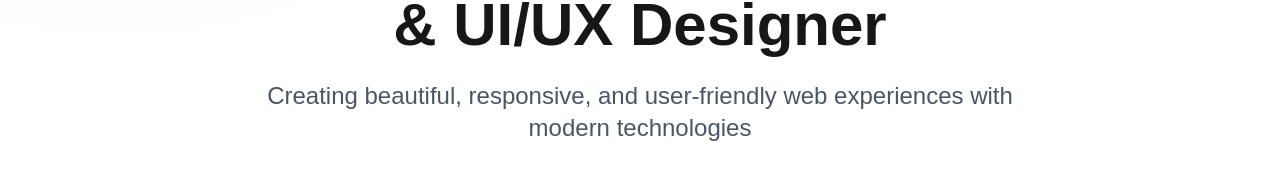
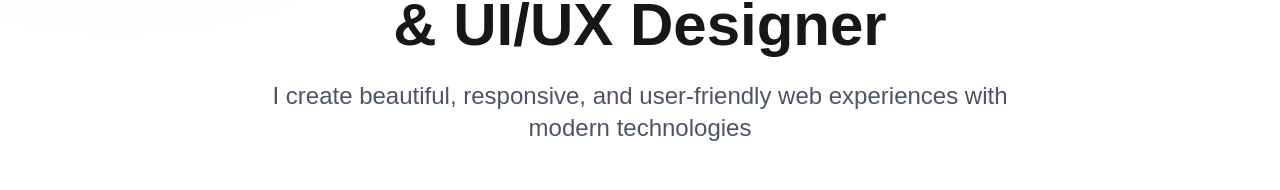
Before and after one commit to adekunleowoseni/my-portfolio, a Next.js app: page / in a window 1280 px wide. Shown: the part 188-378 px from the top of the page. Built offline with nearby package versions, Linux system fonts and the light colour scheme.

Commit message:
Update homepage description for improved clarity and personalization

```diff
--- a/src/app/page.tsx
+++ b/src/app/page.tsx
@@ -81,7 +81,7 @@ export default function Home() {
             </h1>
 
             <p className="text-xl sm:text-2xl text-gray-600 dark:text-gray-300 mb-12 max-w-3xl mx-auto">
-              Creating beautiful, responsive, and user-friendly web experiences with modern technologies
+             I create beautiful, responsive, and user-friendly web experiences with modern technologies
             </p>
 
             <div className="flex flex-wrap gap-4 justify-center mb-16">
```
